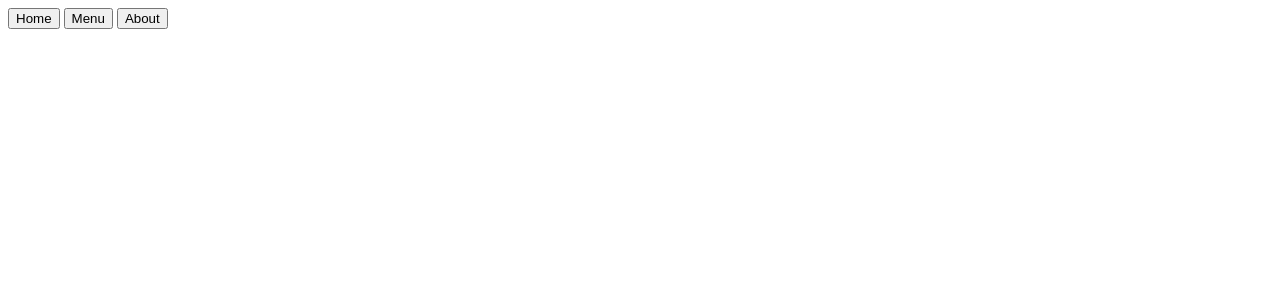
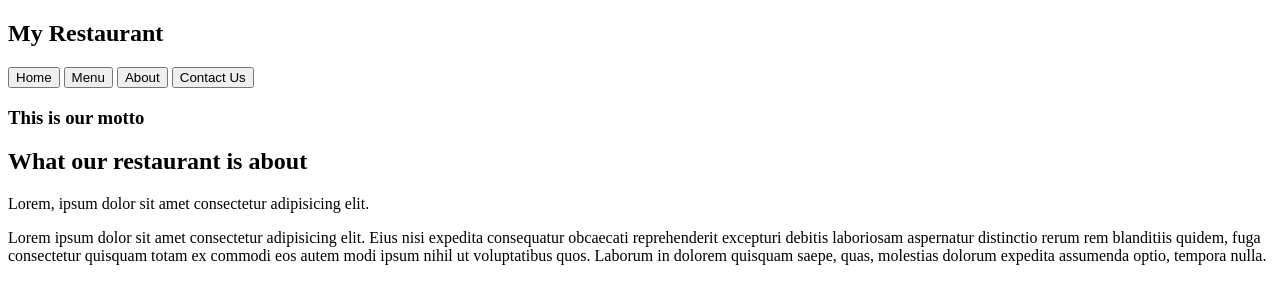
Before and after one commit to dooory/restaurant-page, a website built with webpack: page src/template.html in a window 1280 px wide. Built offline with nearby package versions, Linux system fonts and the light colour scheme.

Commit message:
add finishing touches

```diff
--- a/src/template.html
+++ b/src/template.html
@@ -8,11 +8,36 @@
     <body>
         <header>
             <nav>
+                <h1>My Restaurant</h1>
                 <button>Home</button>
                 <button>Menu</button>
                 <button>About</button>
+                <button>Contact Us</button>
             </nav>
         </header>
-    <div id="content"></div>
+        <div id="content">
+            <div class="homepage">
+                <div class="tagline">
+                    <h3>This is our motto</h3>
+                </div>
+                <div class="showcase-image"></div>
+                <div class="description">
+                    <h2>What our restaurant is about</h2>
+                    <p class="eyecatcher">
+                        Lorem, ipsum dolor sit amet consectetur adipisicing
+                        elit.
+                    </p>
+                    <p class="about-me">
+                        Lorem ipsum dolor sit amet consectetur adipisicing elit.
+                        Eius nisi expedita consequatur obcaecati reprehenderit
+                        excepturi debitis laboriosam aspernatur distinctio rerum
+                        rem blanditiis quidem, fuga consectetur quisquam totam
+                        ex commodi eos autem modi ipsum nihil ut voluptatibus
+                        quos. Laborum in dolorem quisquam saepe, quas, molestias
+                        dolorum expedita assumenda optio, tempora nulla.
+                    </p>
+                </div>
+            </div>
+        </div>
     </body>
 </html>
```
Lines whose indentation alone changed are shown as unchanged.
